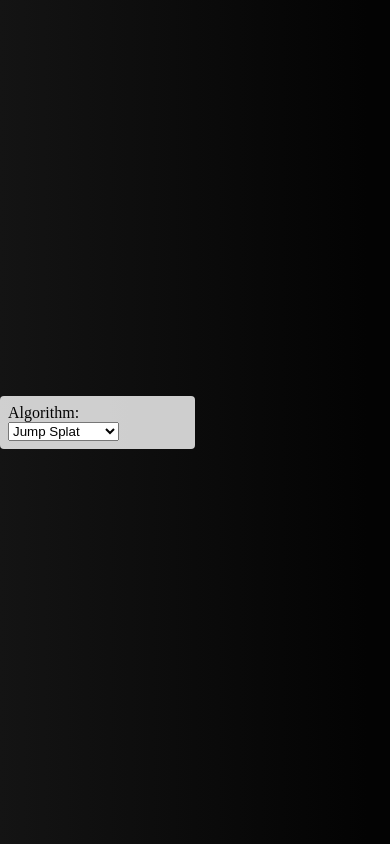
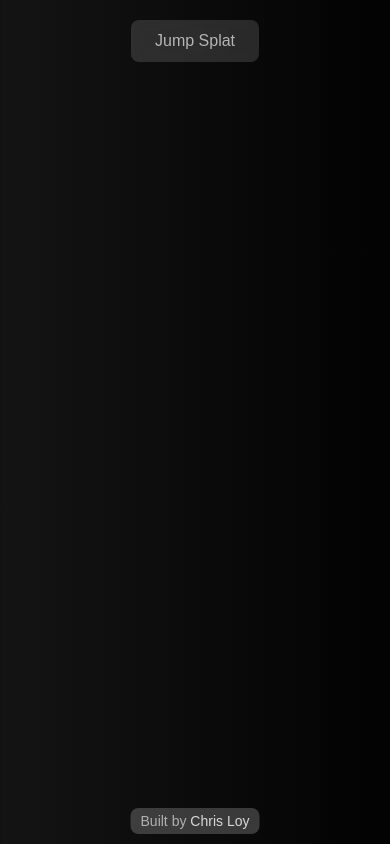
Before and after one commit to chrisloy/fractavibes, a Next.js app: page / in a window 390 px wide. Built offline with nearby package versions, Linux system fonts and the light colour scheme.

Commit message:
Nicer UI with mobile in mind

```diff
--- a/app/page.tsx
+++ b/app/page.tsx
@@ -11,6 +11,12 @@ export default function HomePage() {
   const [canvasDimensions, setCanvasDimensions] = useState({ width: 400, height: 400 });
   const canvasRef = useRef(null);
 
+  const algorithms = [
+    { key: 'colorfill', name: 'Jump Splat' },
+    { key: 'dla', name: 'Crystal Growth' },
+    { key: 'spiral', name: 'Spiral' }
+  ];
+
   // Set initial canvas dimensions once when component mounts
   useEffect(() => {
     if (typeof window !== 'undefined') {
@@ -21,21 +27,19 @@ export default function HomePage() {
     setMounted(true);
   }, []);
 
-  const handleAlgorithmChange = (event) => {
-    setSelectedAlgorithm(event.target.value);
+  const cycleAlgorithm = () => {
+    const currentIndex = algorithms.findIndex(algo => algo.key === selectedAlgorithm);
+    const nextIndex = (currentIndex + 1) % algorithms.length;
+    setSelectedAlgorithm(algorithms[nextIndex].key);
+  };
+
+  const getCurrentAlgorithmName = () => {
+    const current = algorithms.find(algo => algo.key === selectedAlgorithm);
+    return current ? current.name : 'Unknown';
   };
 
   return (
-    <div className="container">
-      <div id="controls">
-        <label htmlFor="algo">Algorithm:</label>
-        <select id="algo" value={selectedAlgorithm} onChange={handleAlgorithmChange}>
-        <option value="colorfill">Jump Splat</option>
-        <option value="dla">Crystal Growth</option>
-        <option value="spiral">Spiral</option>
-        </select>
-      </div>
-
+    <div className="app-container">
       {mounted && (
         <CanvasComponent
           ref={canvasRef}
@@ -44,6 +48,16 @@ export default function HomePage() {
           height={canvasDimensions.height}
         />
       )}
+
+      <div className="controls">
+        <button className="algorithm-button" onClick={cycleAlgorithm}>
+          {getCurrentAlgorithmName()}
+        </button>
+      </div>
+
+      <footer className="footer">
+        Built by <a href="https://chrisloy.dev" target="_blank" rel="noopener noreferrer">Chris Loy</a>
+      </footer>
     </div>
   );
 }
--- a/styles/globals.scss
+++ b/styles/globals.scss
@@ -1,5 +1,7 @@
 * {
   box-sizing: border-box;
+  font-family: sans-serif;
+  font-weight: 200;
 }
 
 body {
@@ -7,10 +9,70 @@ body {
   background: linear-gradient(to right, #121212, #000000);
 }
 
-#controls {
-  background: rgba(255,255,255,0.8);
-  padding: 8px;
-  border-radius: 4px;
+.app-container {
+  position: relative;
+  display: flex;
+  align-items: center;
+  justify-content: center;
+  width: 100dvw;
+  height: 100dvh;
+  overflow: hidden;
+}
+
+.controls {
+  position: fixed;
+  top: 20px;
+  left: 50%;
+  transform: translateX(-50%);
+  z-index: 10;
+}
+
+.algorithm-button {
+  background: rgba(255, 255, 255, 0.2);
+  border: none;
+  border-radius: 8px;
+  padding: 12px 24px;
+  color: white;
+  font-size: 16px;
+  font-weight: 500;
+  cursor: pointer;
+  backdrop-filter: blur(5px);
+  transition: all 0.3s ease;
+  opacity: 0.7;
+
+  &:hover {
+    background: rgba(255, 255, 255, 0.3);
+    border-color: rgba(255, 255, 255, 0.5);
+    transform: translateY(-2px);
+  }
+
+  &:active {
+    transform: translateY(0);
+  }
+}
+
+.footer {
+  position: fixed;
+  bottom: 10px;
+  left: 50%;
+  transform: translateX(-50%);
+  z-index: 10;
+  color: rgba(255, 255, 255, 0.6);
+  background: rgba(255, 255, 255, 0.2);
+  padding: 5px 10px;
+  border-radius: 8px;
+  font-size: 14px;
+  font-weight: 400;
+
+  a {
+    color: rgba(255, 255, 255, 0.8);
+    text-decoration: none;
+    transition: color 0.3s ease;
+
+    &:hover {
+      color: white;
+    }
+  }
 }
 
 #canvas {
@@ -19,15 +81,7 @@ body {
   image-rendering: -moz-crisp-edges;
   image-rendering: crisp-edges;
   transform: scale(2);
-  transform-origin: center right;
+  transform-origin: center;
+  position: relative;
+  z-index: 1;
 }
-
-.container {
-  display: flex;
-  flex-direction: row;
-  align-items: center;
-  justify-content: space-between;
-  width: 100%;
-  height: 100%;
-  min-height: 100vh;
-}
```
